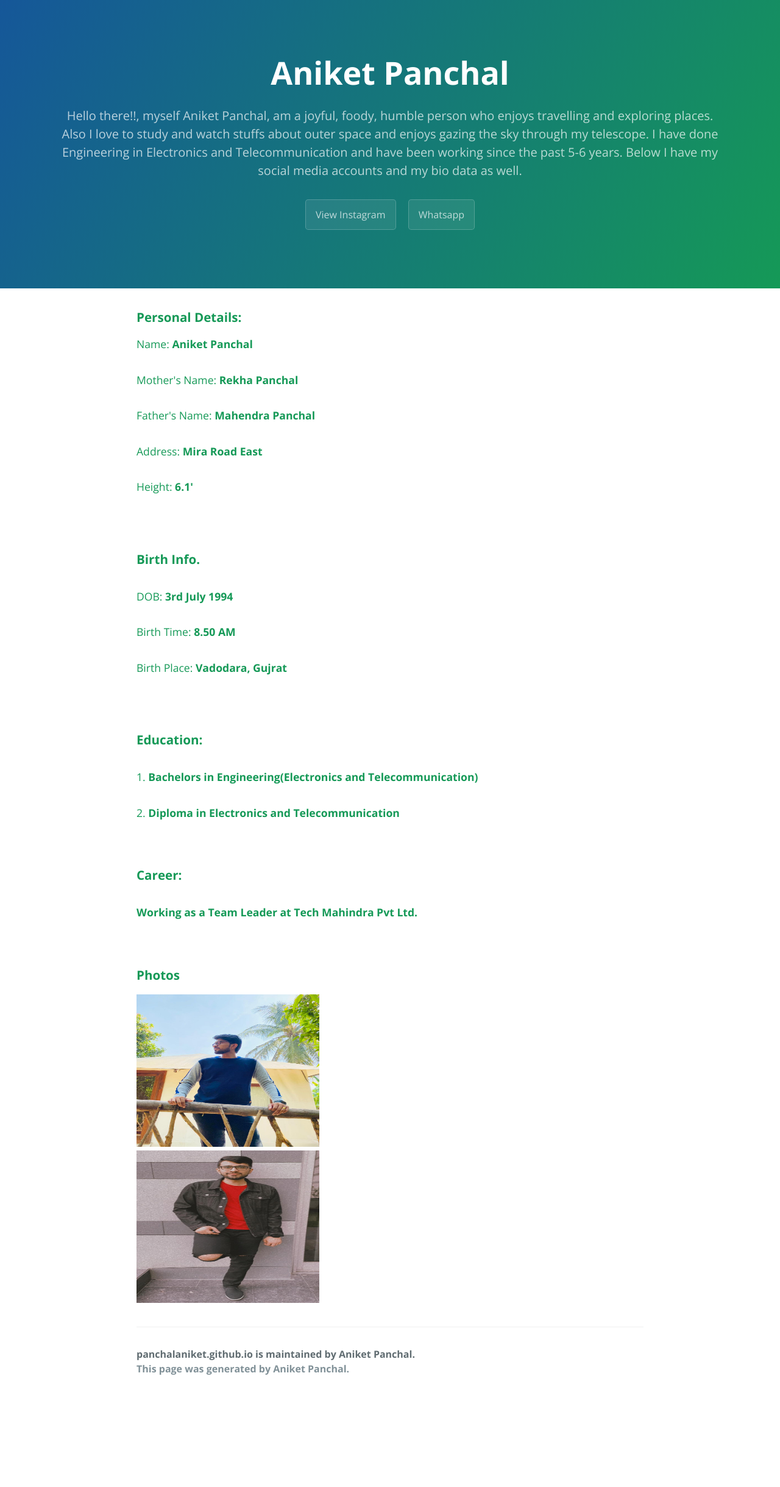
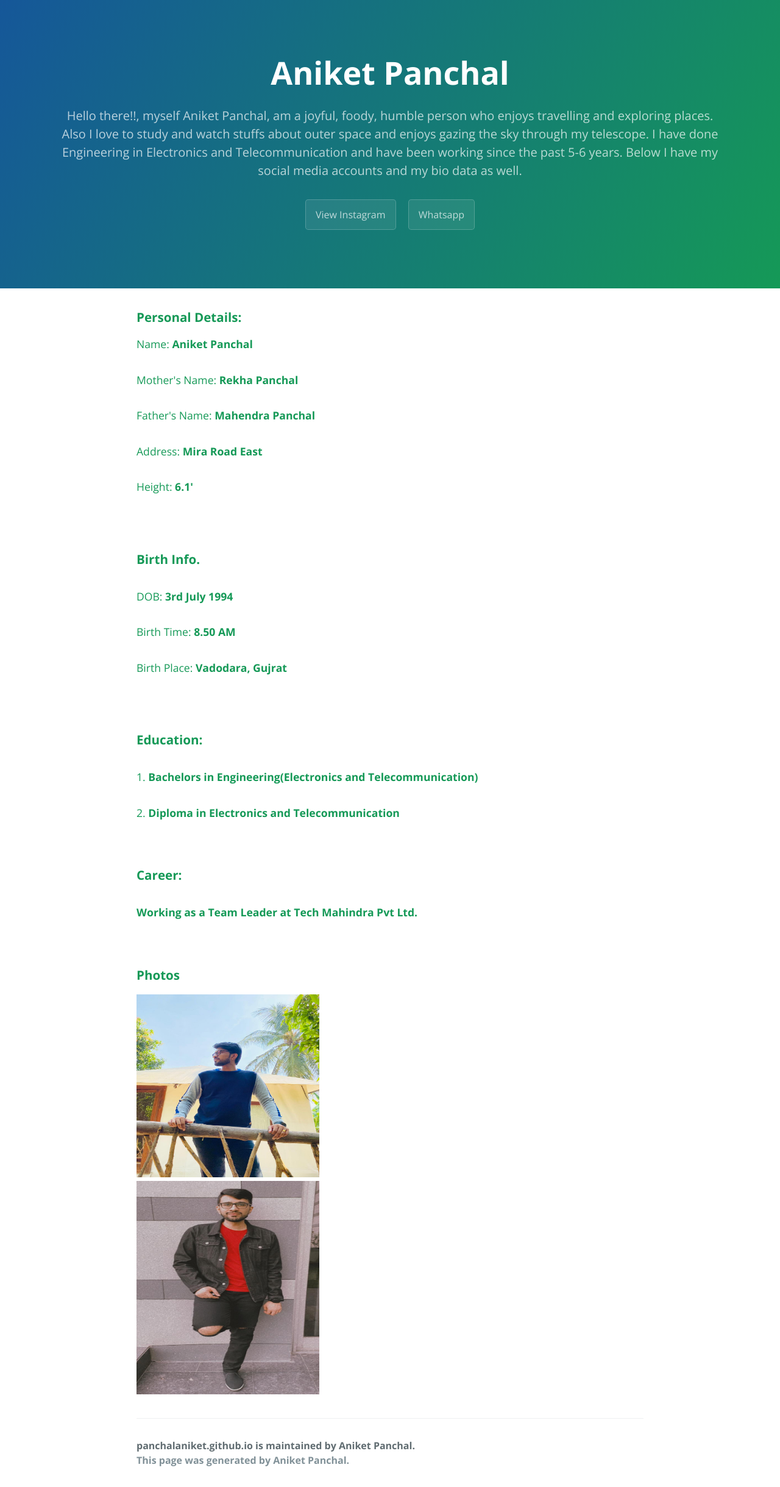
Before and after one commit to appanchal06/panchalaniket.github.io, a Jekyll site: the page built from index.html, in a window 1280 px wide. Shown: the whole page at 61% size. Built offline with Jekyll 4.4.1, drawn with Linux system fonts in a browser that asks for light colours; before the commit the page ends 2289 px from its top, so only the background shows below that.

Commit message:
Update index.html

```diff
--- a/index.html
+++ b/index.html
@@ -25,7 +25,7 @@ layout: default
   </br>
 
  <h3> <b>Photos </b></h3>
-<img src="ARMJ7062.JPG" alt="Image" width="300" height="250">
+<img src="ARMJ7062.JPG" alt="Image" width="300" height="300">
  </br>
- <img src="HCQT4274.JPG" alt="Image" width="300" height="250">
+ <img src="HCQT4274.JPG" alt="Image" width="300" height="350">
  </br>
```
